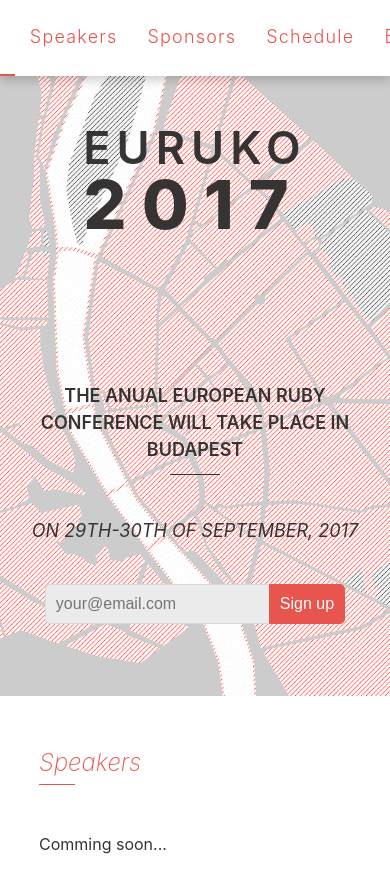
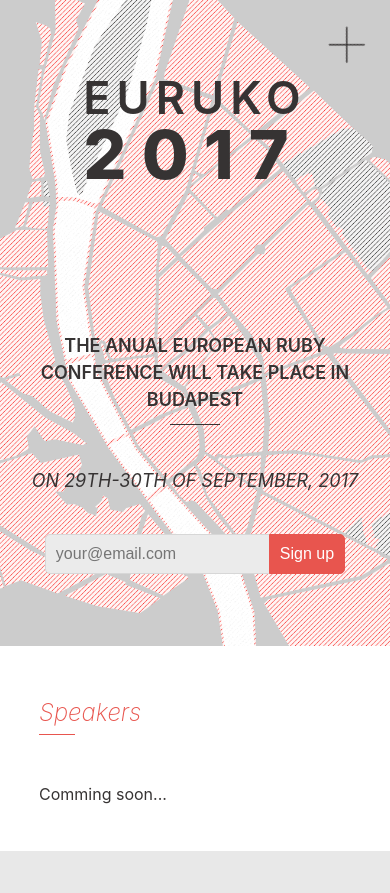
Before and after one commit to euruko/euruko2017.github.io, a Jekyll site: the page built from index.html, in a window 390 px wide and 900 px high. Shown: the top 893 px of the window. Built offline with Jekyll 4.4.1, drawn with Linux system fonts in a browser that asks for light colours.

Commit message:
Create responsive menu

```diff
--- a/_includes/header.html
+++ b/_includes/header.html
@@ -1,4 +1,6 @@
 <header class="header">
+  <input id="nav__toggle" type="checkbox" class="nav__toggle">
+  <label class="nav__toggle-label" for="nav__toggle">&times;</label>
   <ul class="nav">
     <li class="nav-item nav-item--active"><a href="{{ site.baseurl }}/">Home</a></li>
     <li class="nav-item"><a href="{{ site.baseurl }}/location">Location</a></li>
--- a/_sass/header.scss
+++ b/_sass/header.scss
@@ -40,3 +40,87 @@
 .nav-item--highlighted:hover {
   border-bottom: none;
 }
+
+.nav__toggle,
+.nav__toggle-label {
+  position: absolute;
+  top: 10px;
+  right: 20px;
+  z-index: 10;
+}
+
+.nav__toggle {
+  opacity: 0;
+}
+
+.nav__toggle-label {
+  display: none;
+  font-size: 7vh;
+  font-weight: 100;
+  transform: rotate(45deg);
+  transition: transform .3s cubic-bezier(0, 0, .3, 1);
+}
+
+@media(max-width: 860px) {
+  body {
+    padding-top: 0;
+  }
+
+  .header {
+    position: static;
+  }
+
+  .nav {
+    position: fixed;
+    overflow: hidden;
+    top: 0;
+    right: 0;
+    bottom: 0;
+    left: 0;
+    transform: translateX(110vw);
+    will-change: transform;
+    transition: transform .3s cubic-bezier(0, 0, .3, 1);
+    display: flex;
+    flex-direction: column;
+    align-items: center;
+    justify-content: space-around;
+    padding: 10vh 0;
+    background: #363333;
+    z-index: 9;
+  }
+
+  .nav-item {
+    padding: 0;
+  }
+
+  .nav-item--active,
+  .nav-item:hover {
+    border-bottom: 0;
+  }
+
+  .nav-item a {
+    color: #ffffff;
+    font-size: 4vh;
+    padding: 2vh 3vh;
+  }
+
+  .nav-item--active a,
+  .nav-item:hover a {
+    color: $primary-color;
+  }
+
+  .nav__toggle-label {
+    display: block;
+    position: fixed;
+    will-change: transform;
+  }
+
+  .nav__toggle:checked ~ .nav {
+    transform: translateX(0);
+  }
+
+  .nav__toggle:checked ~ .nav__toggle-label {
+    color: #ffffff;
+    transform: rotate(0);
+  }
+}
```
